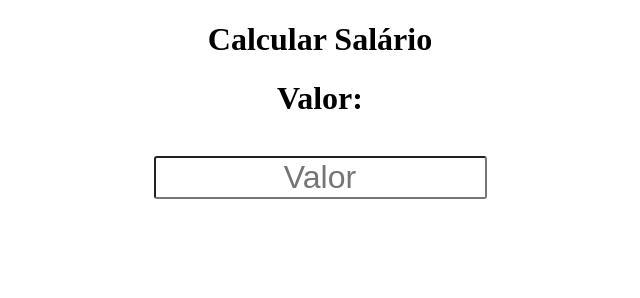
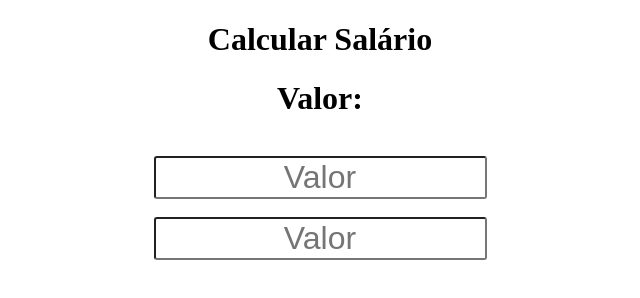
Before and after one commit to gabisatelis/php, a plain HTML site: page index.html in a window 1280 px wide. Shown: the whole page, without its empty margins (320-960 px from the left). Drawn offline with Linux system fonts and the light colour scheme.

Commit message:
Update index.html

```diff
--- a/index.html
+++ b/index.html
@@ -20,6 +20,7 @@
         <br>
         <input type="text" name="txtValor" id="tValor" size="15" maxlength="15" style="font-size: 2pc; border-radius: 3px; text-align:center;" placeholder="Valor" required>
         <br><br>
+        <input type="text" name="txtResultado" id="tValor" size="15" maxlength="15" style="font-size: 2pc; border-radius: 3px; text-align:center;" placeholder="Valor" required>
     </form>
     </center>
    </div>
```
